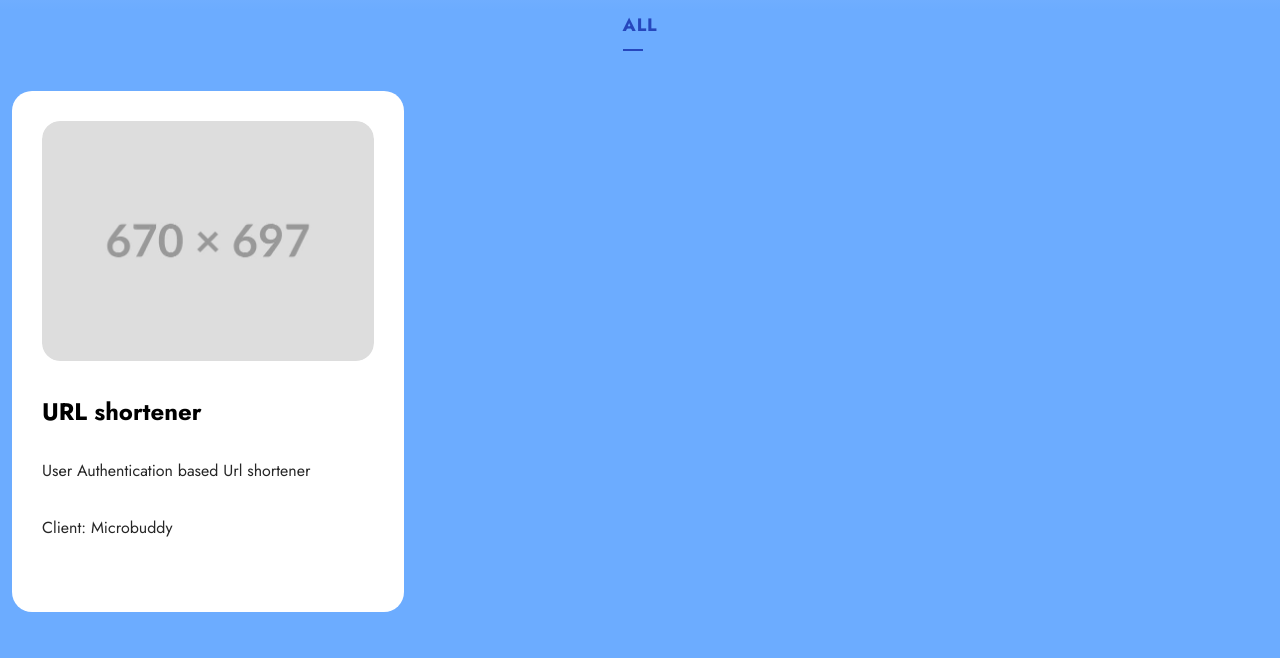
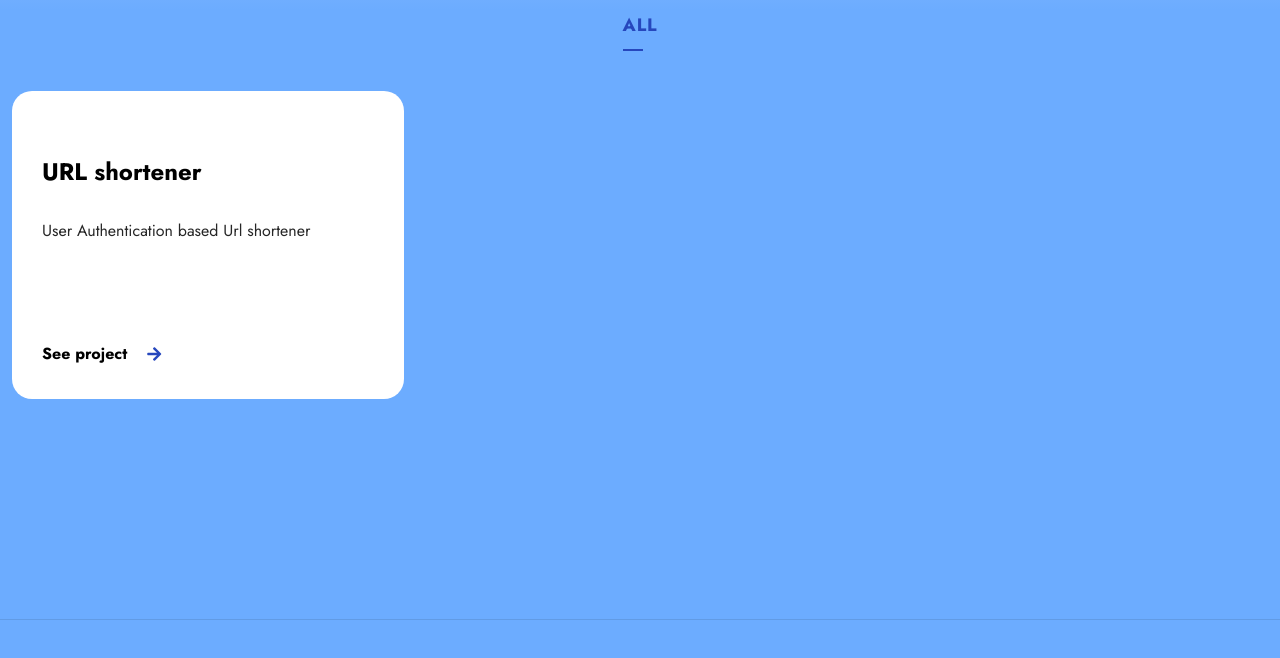
Before and after one commit to JabedAhmedRifat/jabed, a plain HTML site: page works.html in a window 1280 px wide. Shown: the part 440-1098 px from the top of the page. Drawn offline with Linux system fonts and the light colour scheme.

Commit message:
commited

```diff
--- a/works.html
+++ b/works.html
@@ -2,7 +2,7 @@
 <html lang="en-US">
 <head>
 
-  <title>Luique - Personal Portfolio HTML Template</title>
+  <title>jabed</title>
   <meta http-equiv="Content-Type" content="text/html; charset=utf-8">
   <meta http-equiv="X-UA-Compatible" content="IE=edge">
   <meta name="viewport" content="width=device-width, initial-scale=1">
@@ -215,7 +215,7 @@
                     <div class="image">
                       <div class="img">
                         <!-- <a href="work-single.html"> -->
-                          <img decoding="async" src="assets/images/work4.jpeg" alt="Zorro" >
+                          <!-- <img decoding="async" src="assets/images/work4.jpeg" alt="Zorro" > -->
                           <span class="overlay"></span>
                         </a>
                       </div>
@@ -227,9 +227,9 @@
                       </h5>
                       <div class="text">
                         <p>User Authentication based Url shortener</p>
-                        <p>Client: Microbuddy</p>
+                        <!-- <p>Client: Microbuddy</p> -->
                       </div>
-                      <!-- <a href="work-single.html" class="lnk">See project</a> -->
+                      <a href="https://github.com/JabedAhmedRifat/url_shortener" class="lnk">See project</a>
                     </div>
                     <div class="bg-img" style="background-image: url(assets/images/pat-2.png);"></div>
                   </div>
```
